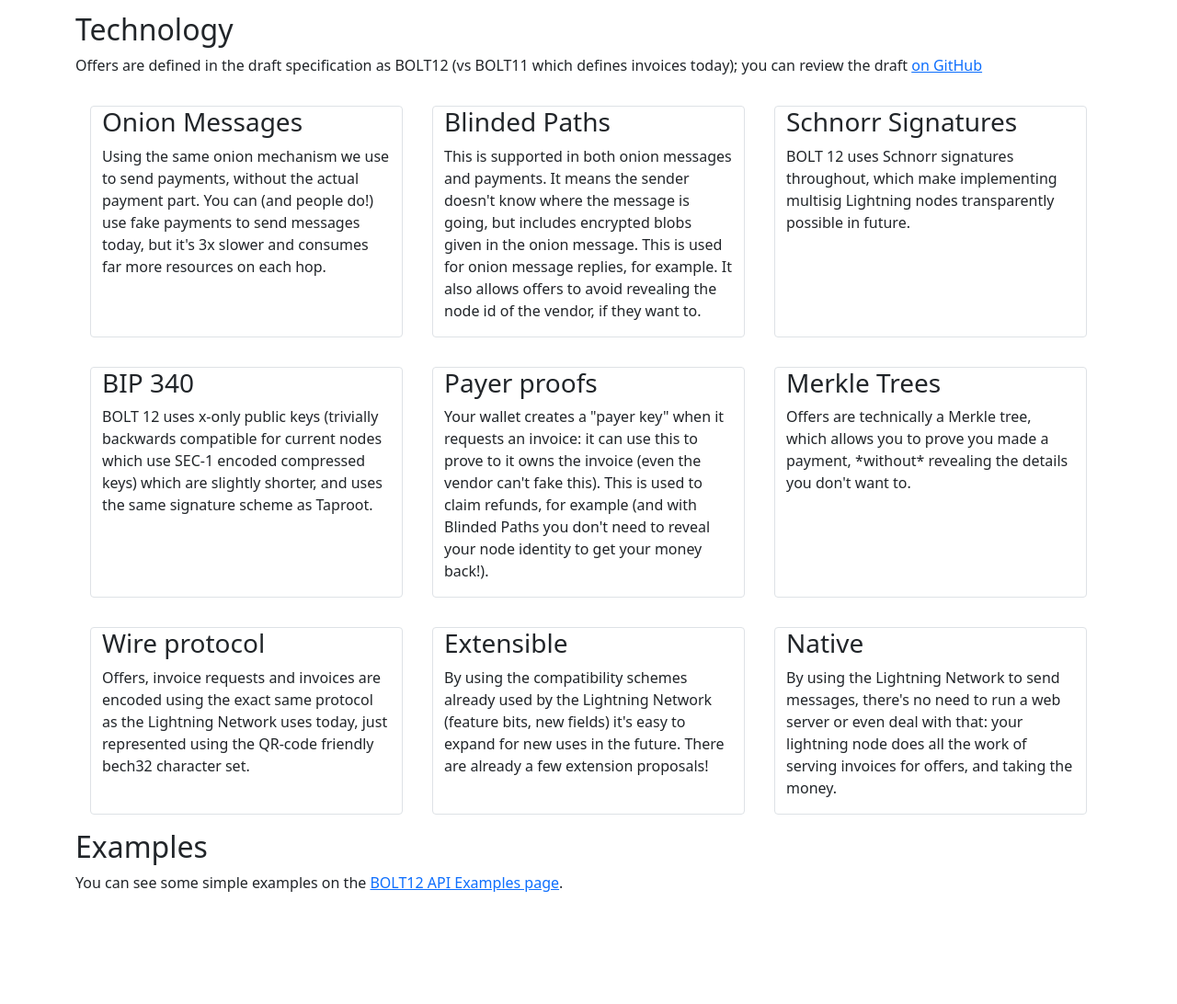
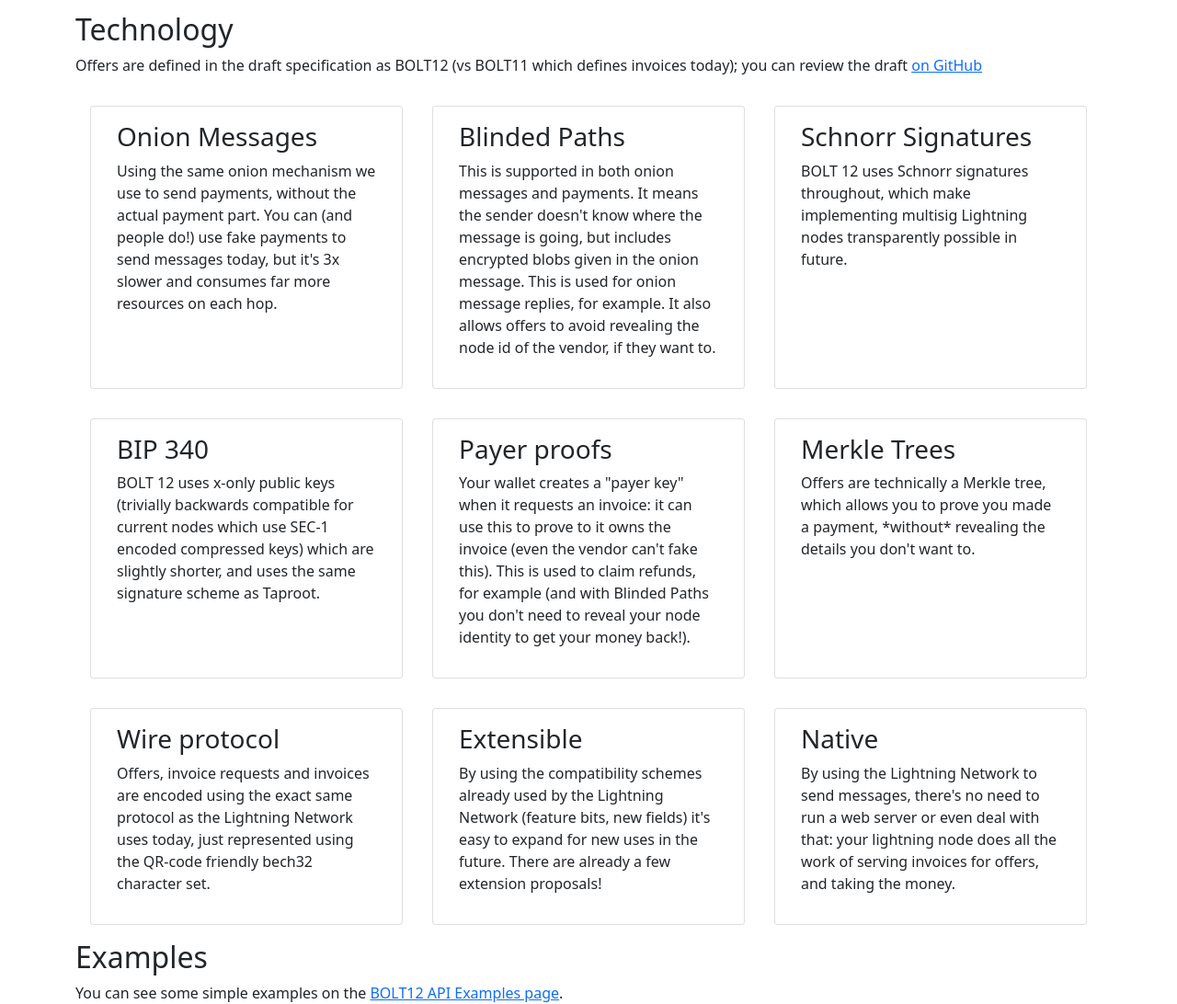
Before and after one commit to rustyrussell/bolt12.org, a plain HTML site: page www/index.html in a window 1280 px wide. Shown: the part 1009-2101 px from the top of the page at 92% size. Before the commit the page ends 1981 px from the top, so only its background shows below. Drawn offline with nearby package versions, Linux system fonts and the light colour scheme.

Commit message:
change: use bootstrap Card component
Bootstrap 5 offers a card component with e.g. default paddings,
borders, and rounded corners, which can be used in the "Technology"
section.

https://getbootstrap.com/docs/5.0/components/card/

```diff
--- a/www/index.html
+++ b/www/index.html
@@ -92,63 +92,81 @@
 
      <div class="container-fluid">
 	<div class="row">
-	  <div class="col-sm border rounded m-sm-3">
-	    <h3>Onion Messages</h3>
+	  <div class="col-sm card m-3">
+		<div class="card-body">
+			<h3 class="card-title">Onion Messages</h3>
 			<p>
 			  Using the same onion mechanism we use to send payments, without the actual payment part. You can (and people do!) use fake payments to send messages today, but it's 3x slower and consumes far more resources on each hop.
 			</p>
 		</div>
-	  <div class="col-sm border rounded m-sm-3">
-	    <h3>Blinded Paths</h3>
+	  </div>
+	  <div class="col-sm card m-3">
+		<div class="card-body">
+			<h3 class="card-title">Blinded Paths</h3>
 			<p>
 			  This is supported in both onion messages and payments. It means the sender doesn't know where the message is going, but includes encrypted blobs given in the onion message. This is used for onion message replies, for example. It also allows offers to avoid revealing the node id of the vendor, if they want to.
 			</p>
 		</div>
-	  <div class="col-sm border rounded m-sm-3">
-	    <h3>Schnorr Signatures</h3>
+	  </div>
+	  <div class="col-sm card m-3">
+		<div class="card-body">
+			<h3 class="card-title">Schnorr Signatures</h3>
 			<p>
 			  BOLT 12 uses Schnorr signatures throughout, which make implementing multisig Lightning nodes transparently possible in future.
 			</p>
 		</div>
 	  </div>
+	</div>
 	<div class="row">
-	  <div class="col-sm border rounded m-sm-3">
-	    <h3>BIP 340</h3>
+	  <div class="col-sm card m-3">
+		<div class="card-body">
+			<h3 class="card-title">BIP 340</h3>
 			<p>
 			  BOLT 12 uses x-only public keys (trivially backwards compatible for current nodes which use SEC-1 encoded compressed keys) which are slightly shorter, and uses the same signature scheme as Taproot.
 			</p>
 		</div>
-	  <div class="col-sm border rounded m-sm-3">
-	    <h3>Payer proofs</h3>
+	  </div>
+	  <div class="col-sm card m-3">
+		<div class="card-body">
+			<h3 class="card-title">Payer proofs</h3>
 			<p>
 			  Your wallet creates a "payer key" when it requests an invoice: it can use this to prove to it owns the invoice (even the vendor can't fake this). This is used to claim refunds, for example (and with Blinded Paths you don't need to reveal your node identity to get your money back!).
 			</p>
 		</div>
-	  <div class="col-sm border rounded m-sm-3">
-	    <h3>Merkle Trees</h3>
+	  </div>
+	  <div class="col-sm card m-3">
+		<div class="card-body">
+			<h3 class="card-title">Merkle Trees</h3>
 			<p>
 			  Offers are technically a Merkle tree, which allows you to prove you made a payment, *without* revealing the details you don't want to.
 			</p>
 		</div>
 	  </div>
+	</div>
 	<div class="row">
-	  <div class="col-sm border rounded m-sm-3">
-	    <h3>Wire protocol</h3>
+	  <div class="col-sm card m-3">
+		<div class="card-body">
+			<h3 class="card-title">Wire protocol</h3>
 			<p>
 			  Offers, invoice requests and invoices are encoded using the exact same protocol as the Lightning Network uses today, just represented using the QR-code friendly bech32 character set.
 			</p>
 		</div>
-	  <div class="col-sm border rounded m-sm-3">
-	    <h3>Extensible</h3>
+	  </div>
+	  <div class="col-sm card m-3">
+		<div class="card-body">
+			<h3 class="card-title">Extensible</h3>
 			<p>
 			  By using the compatibility schemes already used by the Lightning Network (feature bits, new fields) it's easy to expand for new uses in the future.  There are already a few extension proposals!
 			</p>
 		</div>
-	  <div class="col-sm border rounded m-sm-3">
-	    <h3>Native</h3>
+	  </div>
+	  <div class="col-sm card m-3">
+		<div class="card-body">
+		  <h3 class="card-title">Native</h3>
 			<p>
 			  By using the Lightning Network to send messages, there's no need to run a web server or even deal with that: your lightning node does all the work of serving invoices for offers, and taking the money.
 			</p>
+		</div>
 	  </div>
 	</div>
       </div>
```
Lines whose indentation alone changed are shown as unchanged.
